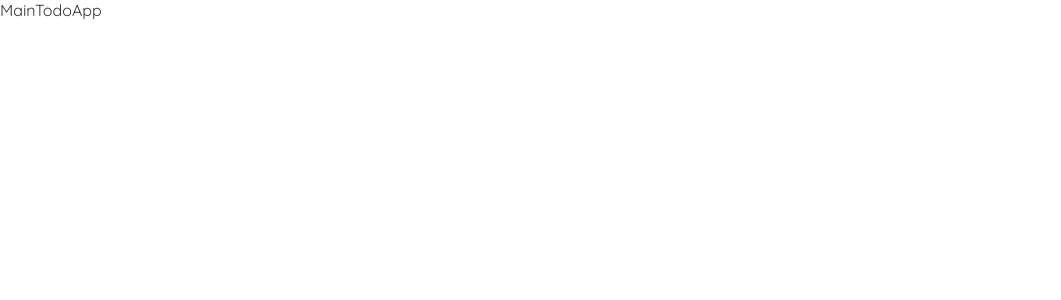
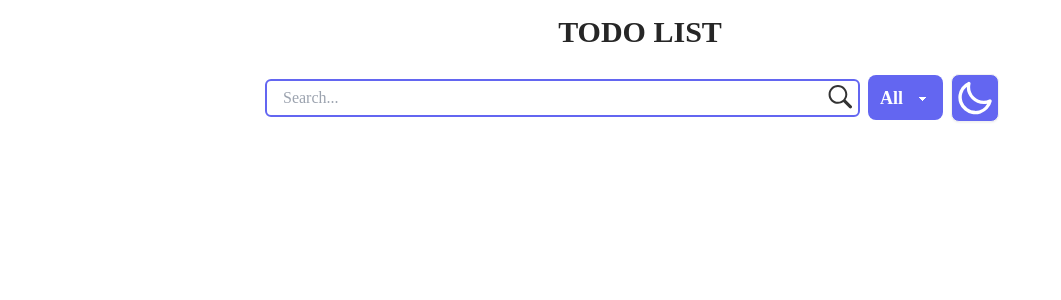
Before and after one commit to Masood-zone/todo-test-app, a React (Create React App) app: page / in a window 1280 px wide. Shown: the top 300 px of the page, without its empty margins (0-1061 px from the left). Built offline with nearby package versions, Linux system fonts and the light colour scheme.

Commit message:
Additional plugins for theme changing

```diff
--- a/package.json
+++ b/package.json
@@ -8,6 +8,7 @@
     "@testing-library/user-event": "^13.5.0",
     "react": "^18.2.0",
     "react-dom": "^18.2.0",
+    "react-icons": "^4.12.0",
     "react-router-dom": "^5.3.4",
     "react-scripts": "5.0.1",
     "web-vitals": "^2.1.4"
@@ -35,5 +36,9 @@
       "last 1 firefox version",
       "last 1 safari version"
     ]
+  },
+  "devDependencies": {
+    "daisyui": "^4.0.7",
+    "tailwindcss": "^3.3.5"
   }
 }
--- a/public/index.html
+++ b/public/index.html
@@ -1,5 +1,5 @@
 <!DOCTYPE html>
-<html lang="en">
+<html lang="en" data-theme="light">
   <head>
     <meta charset="utf-8" />
     <link rel="icon" href="%PUBLIC_URL%/favicon.ico" />
--- a/src/Todo-main/index.js
+++ b/src/Todo-main/index.js
@@ -1,7 +1,54 @@
 import React from "react";
-
+import { GoSearch } from "react-icons/go";
 function MainTodoApp() {
-  return <div>MainTodoApp</div>;
+  return (
+    <div className="w-[750px] h-[575px] flex flex-col mx-auto">
+      <header className="w-full h-[135px] p-0 flex justify-center flex-col ">
+        <h1 className="uppercase py-3 font-bold text-3xl text-center dark:text-white text-neutral-800">
+          Todo List
+        </h1>
+        <div className="py-3 flex items-center gap-2">
+          <div className="flex items-center relative">
+            <input
+              type="text"
+              className="w-[595px] h-[38px] rounded-md border-2 border-indigo-500 dark:border-white px-4 py-2 "
+              placeholder="Search..."
+            />
+            <span className="absolute right-2">
+              <GoSearch fontSize={25} />
+            </span>
+          </div>
+          <select className="select select-bordered select-sm w-[75px] h-[45px] bg-indigo-500 text-white font-bold border-none text-lg">
+            <option>All</option>
+          </select>
+          <button className="btn btn-square bg-indigo-500">
+            <label className="swap swap-rotate">
+              <input
+                type="checkbox"
+                className="theme-controller"
+                value="dark"
+              />
+              <svg
+                className="swap-on fill-white w-10 h-10"
+                xmlns="http://www.w3.org/2000/svg"
+                viewBox="0 0 24 24"
+              >
+                <path d="M5.64,17l-.71.71a1,1,0,0,0,0,1.41,1,1,0,0,0,1.41,0l.71-.71A1,1,0,0,0,5.64,17ZM5,12a1,1,0,0,0-1-1H3a1,1,0,0,0,0,2H4A1,1,0,0,0,5,12Zm7-7a1,1,0,0,0,1-1V3a1,1,0,0,0-2,0V4A1,1,0,0,0,12,5ZM5.64,7.05a1,1,0,0,0,.7.29,1,1,0,0,0,.71-.29,1,1,0,0,0,0-1.41l-.71-.71A1,1,0,0,0,4.93,6.34Zm12,.29a1,1,0,0,0,.7-.29l.71-.71a1,1,0,1,0-1.41-1.41L17,5.64a1,1,0,0,0,0,1.41A1,1,0,0,0,17.66,7.34ZM21,11H20a1,1,0,0,0,0,2h1a1,1,0,0,0,0-2Zm-9,8a1,1,0,0,0-1,1v1a1,1,0,0,0,2,0V20A1,1,0,0,0,12,19ZM18.36,17A1,1,0,0,0,17,18.36l.71.71a1,1,0,0,0,1.41,0,1,1,0,0,0,0-1.41ZM12,6.5A5.5,5.5,0,1,0,17.5,12,5.51,5.51,0,0,0,12,6.5Zm0,9A3.5,3.5,0,1,1,15.5,12,3.5,3.5,0,0,1,12,15.5Z" />
+              </svg>
+              <svg
+                className="swap-off fill-white w-10 h-10"
+                xmlns="http://www.w3.org/2000/svg"
+                viewBox="0 0 24 24"
+              >
+                <path d="M21.64,13a1,1,0,0,0-1.05-.14,8.05,8.05,0,0,1-3.37.73A8.15,8.15,0,0,1,9.08,5.49a8.59,8.59,0,0,1,.25-2A1,1,0,0,0,8,2.36,10.14,10.14,0,1,0,22,14.05,1,1,0,0,0,21.64,13Zm-9.5,6.69A8.14,8.14,0,0,1,7.08,5.22v.27A10.15,10.15,0,0,0,17.22,15.63a9.79,9.79,0,0,0,2.1-.22A8.11,8.11,0,0,1,12.14,19.73Z" />
+              </svg>
+            </label>
+          </button>
+        </div>
+      </header>
+      <main></main>
+    </div>
+  );
 }
 
 export default MainTodoApp;
--- a/src/index.css
+++ b/src/index.css
@@ -1,5 +1,8 @@
-@import url('https://fonts.googleapis.com/css2?family=Quicksand:wght@300;400;500;600;700&display=swap');
+@tailwind base;
+@tailwind components;
+@tailwind utilities;
 
+@import url('https://fonts.googleapis.com/css2?family=Kanit:wght@400;600;700&display=swap');
 /* base styles */
 * {
     margin: 0;
--- /dev/null
+++ b/tailwind.config.js
@@ -0,0 +1,11 @@
+/** @type {import('tailwindcss').Config} */
+module.exports = {
+  content: ["./src/**/*.{html,js}"],
+  theme: {
+    extend: {},
+  },
+  plugins: [require("daisyui")],
+  daisyui: {
+    themes: ["light", "dark"],
+  },
+};
```
Also changed, not shown: 1 other file (tests, documents, lock files or other folders).
